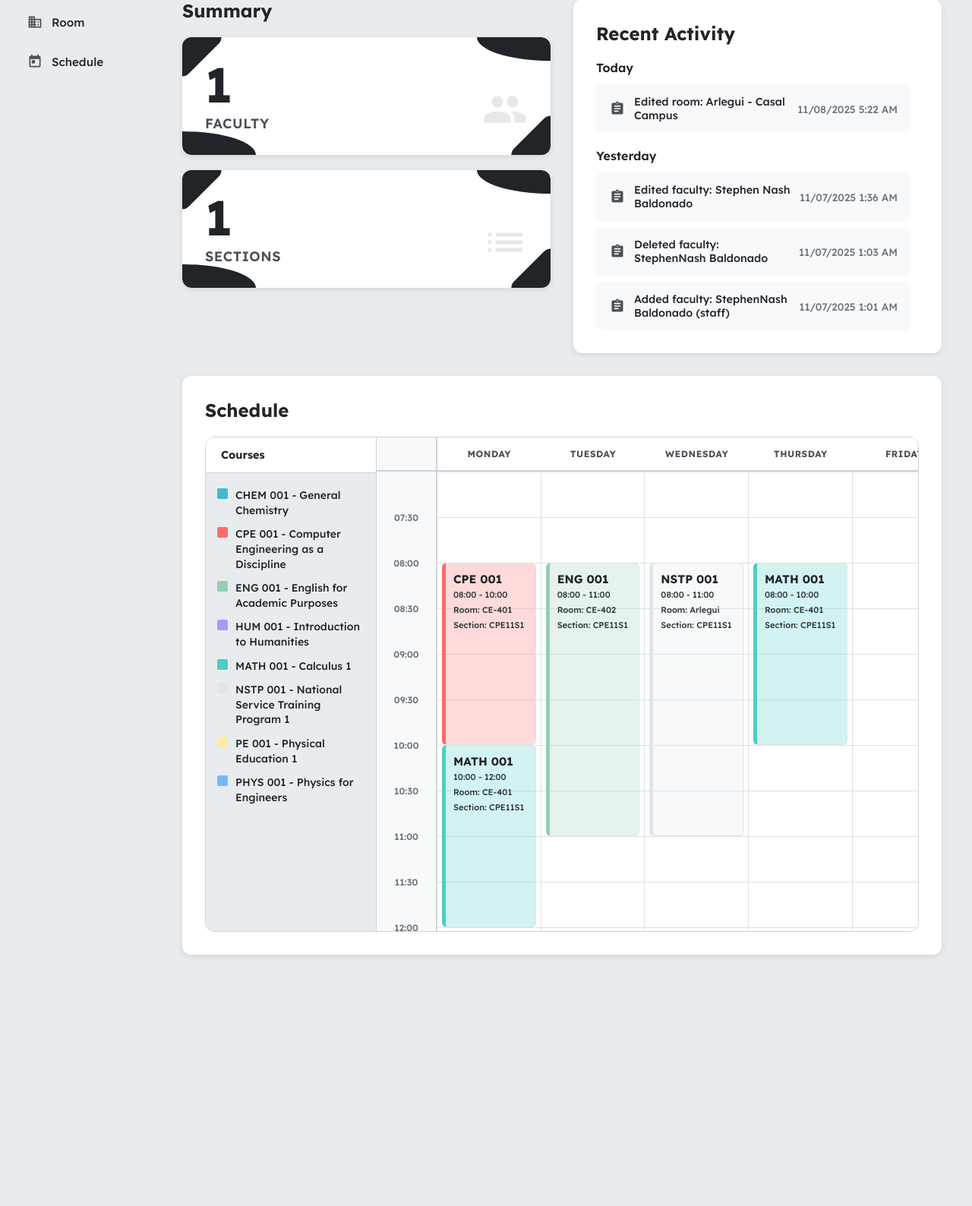
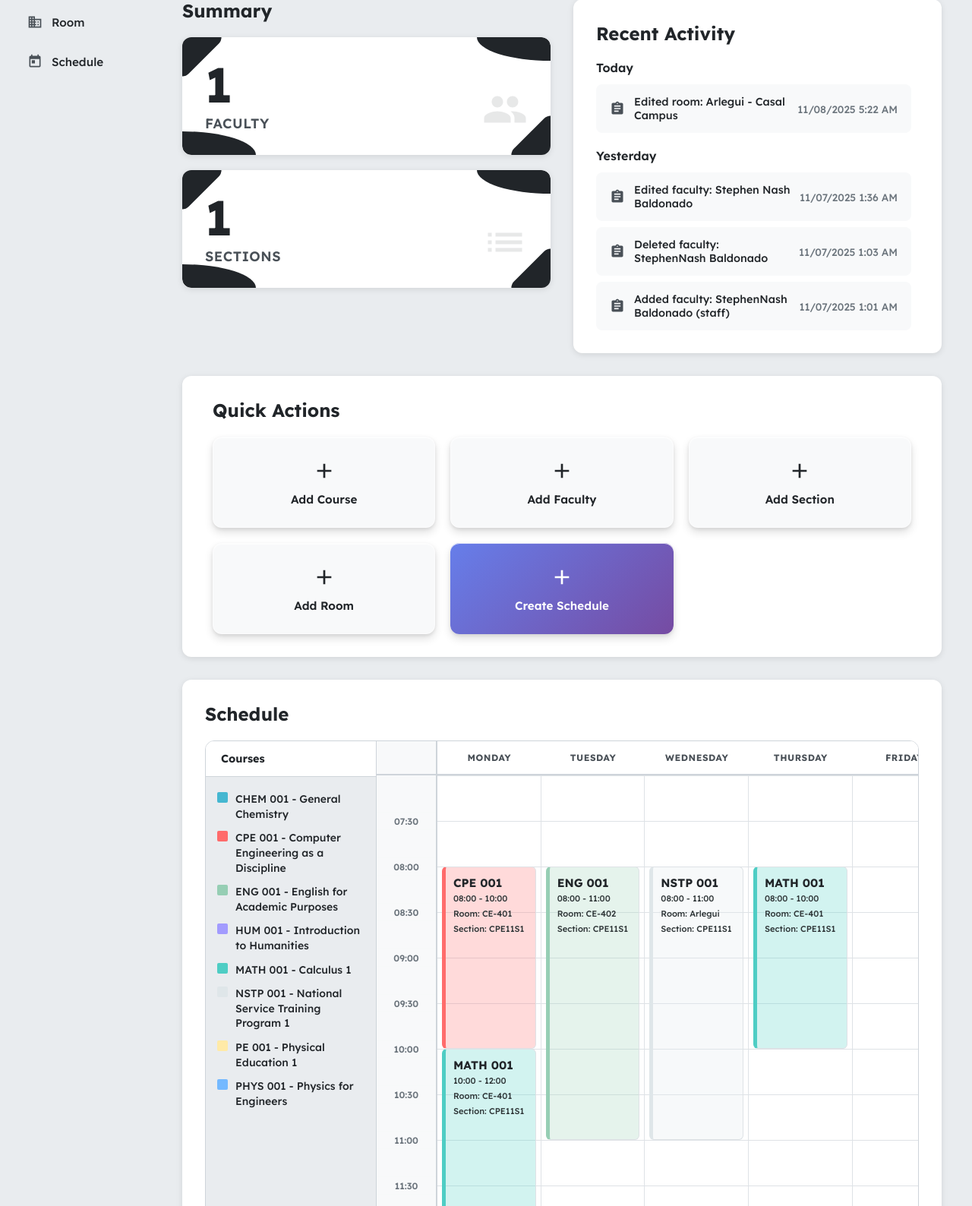
Before and after one commit to Summer077/Auto-Scheduling, a Django app: page /admin/dashboard/ in a window 1280 px wide. Shown: the part 299-1887 px from the top of the page at 76% size. Run offline with Django 5.2, Linux system fonts and the light colour scheme; a user stored in the database is signed in; data comes from the database, SQL or seed files in the repository.

Commit message:
Quick Actions

```diff
--- a/hello/static/hello/css/dashboard.css
+++ b/hello/static/hello/css/dashboard.css
@@ -918,6 +918,129 @@ body {
     text-overflow: ellipsis;
 }
 
+/* Welcome Card */
+.welcome-card {
+    background: #FFFFFF;
+    border-radius: 12px;
+    padding: 30px 40px;
+    margin-bottom: 30px;
+    box-shadow: 0 2px 8px rgba(0, 0, 0, 0.1);
+}
+
+/* Quick Actions */
+.quick-actions {
+    background: #FFFFFF;
+    border-radius: 12px;
+    padding: 30px 40px;
+    margin-bottom: 30px;
+    box-shadow: 0 2px 8px rgba(0, 0, 0, 0.1);
+}
+
+.quick-actions h2 {
+    font-family: 'Lexend', sans-serif;
+    font-size: 1.5rem;
+    font-weight: 700;
+    color: #212529;
+    margin-bottom: 20px;
+}
+
+.quick-actions-grid {
+    display: grid;
+    grid-template-columns: repeat(5, 1fr);
+    gap: 20px;
+}
+
+.quick-action-btn {
+    display: flex;
+    flex-direction: column;
+    align-items: center;
+    justify-content: center;
+    gap: 12px;
+    padding: 24px 16px;
+    background: #F8F9FA;
+    border: 1px solid rgba(255, 255, 255, 0.6);
+    border-radius: 12px;
+    color: #212529;
+    font-family: 'Lexend', sans-serif;
+    font-size: 0.95rem;
+    font-weight: 600;
+    cursor: pointer;
+    transition: all 0.3s;
+    box-shadow:
+        0 6px 12px rgba(0, 0, 0, 0.12),
+        0 2px 4px rgba(0, 0, 0, 0.08),
+        inset 0 1px 0 rgba(255, 255, 255, 0.8);
+    min-height: 120px;
+}
+
+.quick-action-btn:hover {
+    transform: translateY(-4px);
+    box-shadow:
+        0 8px 16px rgba(0, 0, 0, 0.15),
+        0 3px 6px rgba(0, 0, 0, 0.1),
+        inset 0 1px 0 rgba(255, 255, 255, 0.8);
+}
+
+.quick-action-btn:active {
+    transform: translateY(-2px);
+    box-shadow:
+        0 4px 8px rgba(0, 0, 0, 0.1),
+        0 1px 2px rgba(0, 0, 0, 0.06),
+        inset 0 1px 0 rgba(255, 255, 255, 0.8);
+}
+
+.quick-action-btn svg {
+    width: 32px;
+    height: 32px;
+    fill: #212529;
+}
+
+.quick-action-btn.create-schedule-btn {
+    background: linear-gradient(135deg, #667eea 0%, #764ba2 100%);
+    color: #FFFFFF;
+    border: none;
+}
+
+.quick-action-btn.create-schedule-btn svg {
+    fill: #FFFFFF;
+}
+
+.quick-action-btn.create-schedule-btn:hover {
+    transform: translateY(-4px) scale(1.02);
+}
+
+@media (max-width: 1400px) {
+    .quick-actions-grid {
+        grid-template-columns: repeat(3, 1fr);
+    }
+}
+
+@media (max-width: 768px) {
+    .quick-actions-grid {
+        grid-template-columns: repeat(2, 1fr);
+        gap: 12px;
+    }
+
+    .quick-action-btn {
+        padding: 20px 12px;
+        min-height: 100px;
+    }
+
+    .quick-action-btn svg {
+        width: 24px;
+        height: 24px;
+    }
+}
+
+/* Welcome Card Existing Styles */
+.welcome-card h1 {
+    font-family: 'Lexend', sans-serif;
+    font-size: 1.75rem;
+    font-weight: 700;
+    color: #212529;
+    margin-bottom: 12px;
+}
+
 /* Responsive Design */
 @media (max-width: 768px) {
     .schedule-wrapper {
--- a/hello/templates/hello/dashboard.html
+++ b/hello/templates/hello/dashboard.html
@@ -180,6 +180,43 @@
             </div>
         </div>
 
+        <!-- Quick Actions -->
+        <div class="quick-actions">
+            <h2>Quick Actions</h2>
+            <div class="quick-actions-grid">
+                <button class="quick-action-btn" onclick="openAddCourseModal()">
+                    <svg xmlns="http://www.w3.org/2000/svg" viewBox="0 0 24 24">
+                        <path d="M19 13h-6v6h-2v-6H5v-2h6V5h2v6h6v2z"/>
+                    </svg>
+                    <span>Add Course</span>
+                </button>
+                <button class="quick-action-btn" onclick="openAddFacultyModal()">
+                    <svg xmlns="http://www.w3.org/2000/svg" viewBox="0 0 24 24">
+                        <path d="M19 13h-6v6h-2v-6H5v-2h6V5h2v6h6v2z"/>
+                    </svg>
+                    <span>Add Faculty</span>
+                </button>
+                <button class="quick-action-btn" onclick="openAddSectionModal()">
+                    <svg xmlns="http://www.w3.org/2000/svg" viewBox="0 0 24 24">
+                        <path d="M19 13h-6v6h-2v-6H5v-2h6V5h2v6h6v2z"/>
+                    </svg>
+                    <span>Add Section</span>
+                </button>
+                <button class="quick-action-btn" onclick="openAddRoomModal()">
+                    <svg xmlns="http://www.w3.org/2000/svg" viewBox="0 0 24 24">
+                        <path d="M19 13h-6v6h-2v-6H5v-2h6V5h2v6h6v2z"/>
+                    </svg>
+                    <span>Add Room</span>
+                </button>
+                <button class="quick-action-btn create-schedule-btn" onclick="openCreateScheduleModal()">
+                    <svg xmlns="http://www.w3.org/2000/svg" viewBox="0 0 24 24">
+                        <path d="M19 13h-6v6h-2v-6H5v-2h6V5h2v6h6v2z"/>
+                    </svg>
+                    <span>Create Schedule</span>
+                </button>
+            </div>
+        </div>
+
         <!-- Schedule Section -->
         <div class="schedule-section">
             <h2>Schedule</h2>
--- a/hello/views.py
+++ b/hello/views.py
@@ -8,6 +8,7 @@ from django.core.exceptions import ValidationError
 from django.contrib.auth.models import User
 from django.core.mail import send_mail
 from django.conf import settings
+from django.db.models import Sum
 from datetime import datetime, timedelta
 import random
 import string
@@ -57,10 +58,14 @@ def admin_dashboard(request):
         return redirect('admin_login')
 
     from django.db.models import Sum
+    import json
 
     # Get counts from database
     faculty_count = Faculty.objects.count()
     section_count = Section.objects.count()
+
+    # Get all curricula for forms
+    curricula = Curriculum.objects.all()
 
     # Get faculty list with their total units
     faculty_list = Faculty.objects.all().order_by('last_name', 'first_name')
@@ -68,16 +73,16 @@ def admin_dashboard(request):
     # Get section list with schedule status
     section_list = Section.objects.all().order_by('year_level', 'semester', 'name')
 
+    # Get room list for schedule creation
+    room_list = Room.objects.all().order_by('campus', 'room_number')
+
     # Calculate total units for each section (counting unique courses only)
     for section in section_list:
         # Get unique course IDs for this section to avoid double-counting
         unique_course_ids = section.schedules.values_list('course', flat=True).distinct()
 
         # Sum credit units for unique courses only
-        total_units = Course.objects.filter(id__in=unique_course_ids).aggregate(
-            total=Sum('credit_units')
-        )['total'] or 0
-
+        total_units = Course.objects.filter(id__in=unique_course_ids).aggregate(total=Sum('credit_units'))['total'] or 0
         section.total_units = total_units
         section.has_schedule = total_units >= 25  # Complete if 25 or more units
 
@@ -224,6 +229,11 @@ def course_view(request):
         'selected_year': int(selected_year) if selected_year else None,
         'selected_semester': int(selected_semester) if selected_semester else None,
     }
+
+    # Check if we should open a modal (from quick actions)
+    if request.GET.get('openModal') == 'addCourse':
+        context['open_add_modal'] = True
+
     return render(request, 'hello/course.html', context)
 
 @login_required(login_url='admin_login')
@@ -406,6 +416,10 @@ def section_view(request):
         'sections': sections,
         'curricula': curricula,
     }
+
+    # Check if we should open a modal (from quick actions)
+    if request.GET.get('openModal') == 'addSection':
+        context['open_add_modal'] = True
 
     return render(request, 'hello/section.html', context)
 
@@ -631,6 +645,10 @@ def faculty_view(request):
         'faculties': faculties,
         'courses': courses,
     }
+
+    # Check if we should open a modal (from quick actions)
+    if request.GET.get('openModal') == 'addFaculty':
+        context['open_add_modal'] = True
 
     return render(request, 'hello/faculty.html', context)
 
@@ -906,6 +924,10 @@ def room_view(request):
         'rooms': rooms,
     }
 
+    # Check if we should open a modal (from quick actions)
+    if request.GET.get('openModal') == 'addRoom':
+        context['open_add_modal'] = True
+
     return render(request, 'hello/room.html', context)
 
 @login_required(login_url='admin_login')
```
